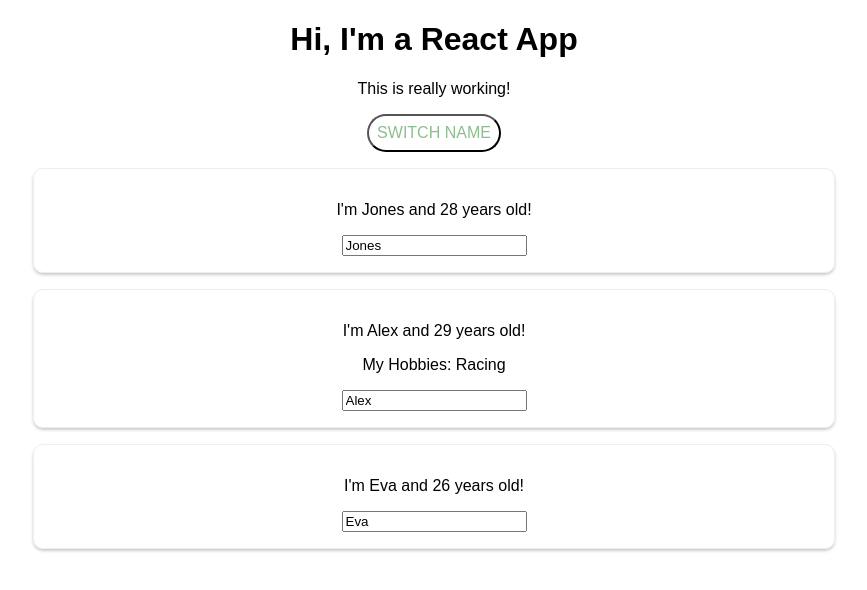
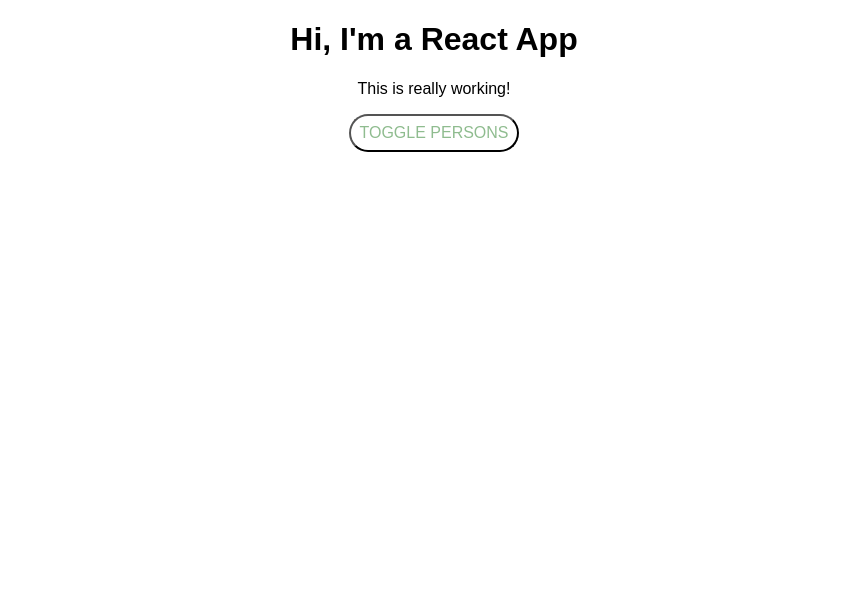
Before and after one commit to obfusticatedcode/react-basics, a React (Create React App) app: page / in a window 1280 px wide. Shown: the top 590 px of the page, without its empty margins (206-1073 px from the left). Built offline with nearby package versions, Linux system fonts and the light colour scheme.

Commit message:
conditional rendering

```diff
--- a/src/App.js
+++ b/src/App.js
@@ -35,7 +35,9 @@
           name: 'Eva',
           age: 27
         }
-    ] });
+      ],
+      showPersons: false
+    });
   }
 
   nameChangedHandler = (event) => {
@@ -48,6 +50,11 @@
     });
   }
 
+  togglePersonsHandler = () => {
+    const doesShow = this.state.showPersons;
+    this.setState({ showPersons: !doesShow });
+  }
+
   render() {
     const style = {
       backgroundColor: 'white',
@@ -56,24 +63,33 @@
       cursor: 'pointer'
     }
 
+    let persons = null;
+    if (this.state.showPersons) {
+      persons = (
+        <div>
+          <Person
+            name={this.state.persons[0].name}
+            age={this.state.persons[0].age} />
+          <Person
+            name={this.state.persons[1].name}
+            age={this.state.persons[1].age}
+            click={this.switchNameHandler.bind(this, 'Grace')}
+            changed={this.nameChangedHandler}>My Hobbies: Racing</Person>
+          <Person
+            name={this.state.persons[2].name}
+            age={this.state.persons[2].age} />
+        </div>
+      );
+    }
+
     return (
       <div className="App">
         <h1>Hi, I'm a React App</h1>
         <p>This is really working!</p>
         <button className="button"
-          style = { style }
-          onClick = {() => this.switchNameHandler('Cory')}>Switch Name</button>
-        <Person
-          name = {this.state.persons[0].name}
-          age = {this.state.persons[0].age}/>
-        <Person
-          name = {this.state.persons[1].name}
-          age = {this.state.persons[1].age}
-          click = {this.switchNameHandler.bind(this, 'Grace')}
-          changed = {this.nameChangedHandler}>My Hobbies: Racing</Person>
-        <Person
-          name = {this.state.persons[2].name}
-          age = {this.state.persons[2].age}/>
+          style={style}
+          onClick={this.togglePersonsHandler}>Toggle Persons</button>
+          {persons}
       </div>
     );
     // return React.createElement('div', {className: 'App'}, React.createElement('h1', null, 'Does this work now'));
```
Lines whose indentation alone changed are shown as unchanged.
